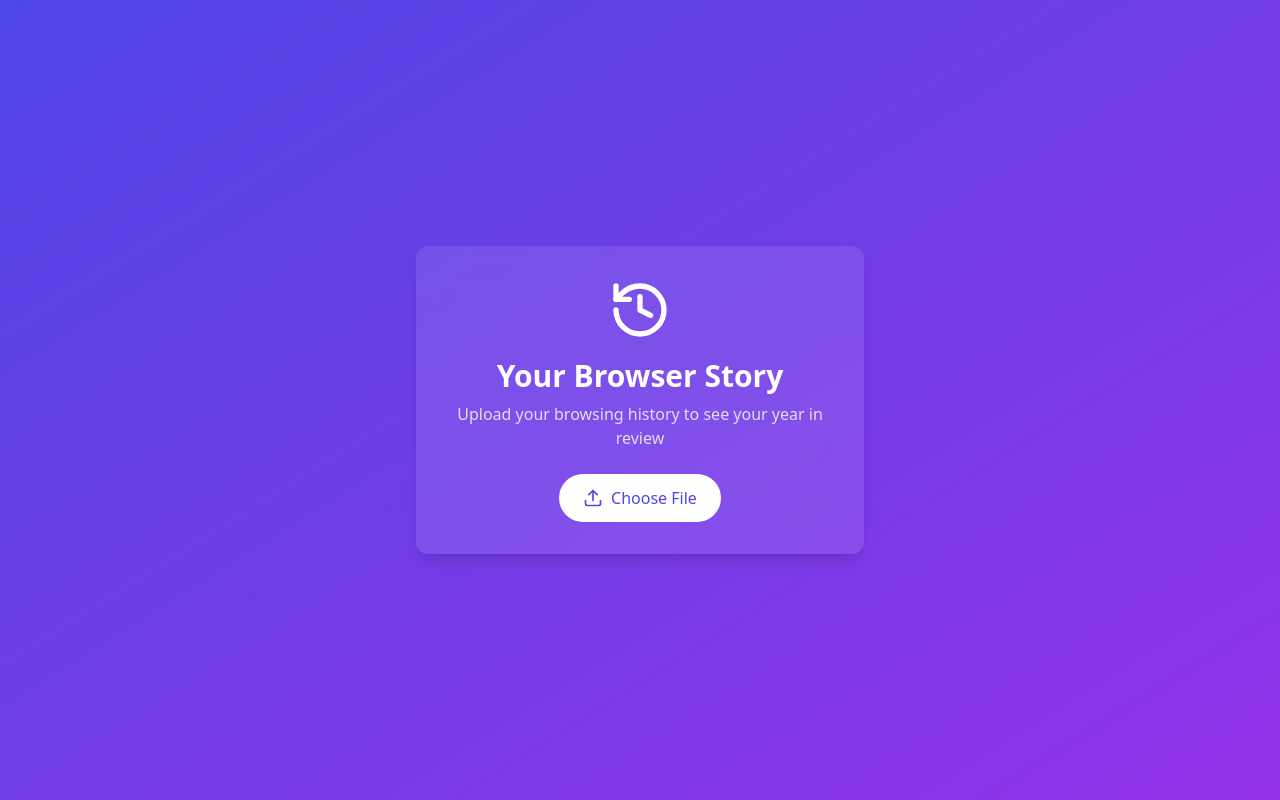
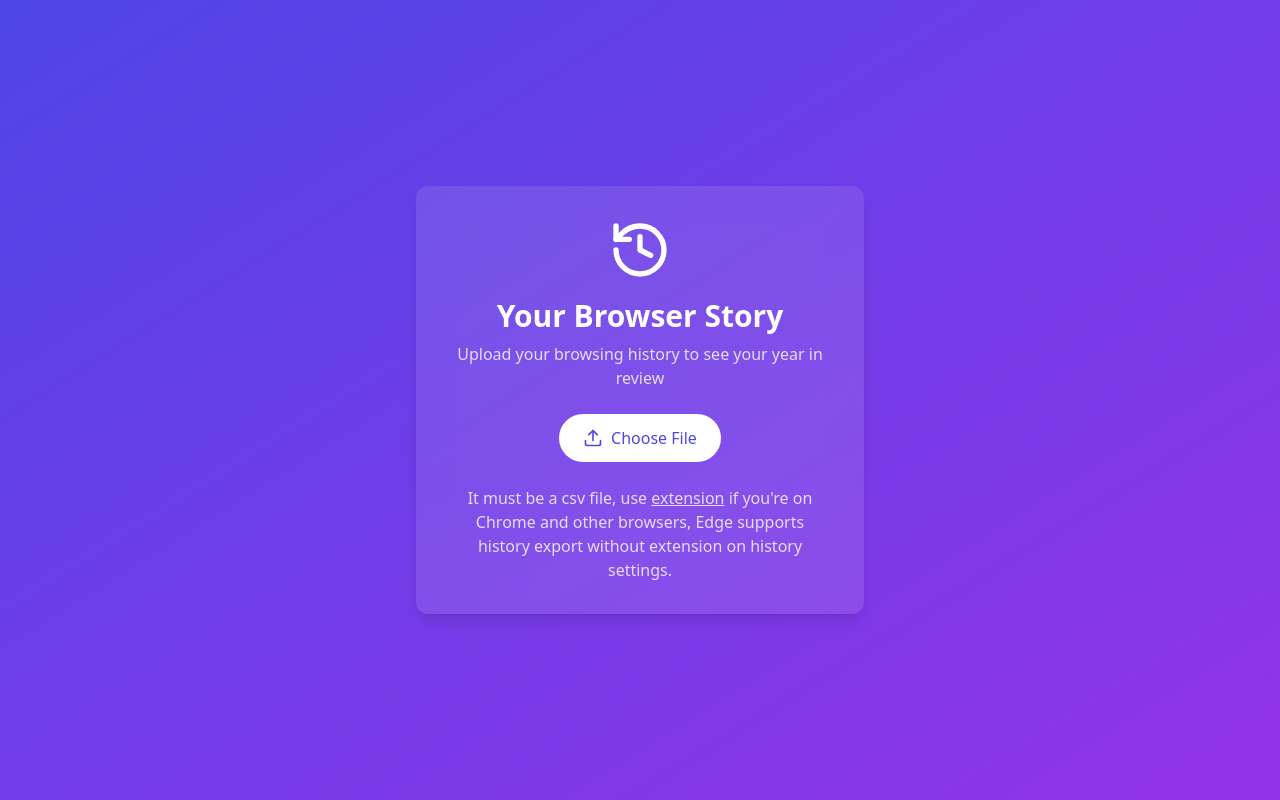
Before and after one commit to abishek77s/project, a React (Vite) app: page / in a window 1280 px wide. Built offline with nearby package versions, Linux system fonts and the light colour scheme.

Commit message:
Added Extension link

```diff
--- a/src/App.tsx
+++ b/src/App.tsx
@@ -216,8 +216,9 @@ function App() {
           <p className="text-white/80 mb-6">
             Upload your browsing history to see your year in review
           </p>
-          <label className="inline-flex items-center px-6 py-3 bg-white text-indigo-600 rounded-full cursor-pointer hover:bg-white/90 transition-colors font-medium">
-            <Upload className="w-5 h-5 mr-2" />
+
+          <label className="inline-flex items-center px-6 py-3 mb-6 bg-white text-indigo-600 rounded-full cursor-pointer hover:bg-white/90 transition-colors font-medium">
+            <Upload className="w-5 h-5 mr-2 " />
             Choose File
             <input
               type="file"
@@ -226,6 +227,20 @@ function App() {
               className="hidden"
             />
           </label>
+          <p className="text-white/80 ">
+            It must be a csv file, use{" "}
+            {
+              <a
+                className="underline"
+                target="_blank"
+                href="https://chromewebstore.google.com/detail/export-chrome-history/dihloblpkeiddiaojbagoecedbfpifdj"
+              >
+                extension
+              </a>
+            }{" "}
+            if you're on Chrome and other browsers, Edge supports history export
+            without extension on history settings.
+          </p>
         </motion.div>
       </div>
     );
--- a/src/components/HiddenGems.tsx
+++ b/src/components/HiddenGems.tsx
@@ -8,6 +8,7 @@ interface HiddenGemsProps {
 }
 
 export const HiddenGems: React.FC<HiddenGemsProps> = ({ gems }) => {
+  console.log(gems.map((g) => g.domain));
   return (
     <div className="bg-white p-6 rounded-xl shadow-lg">
       <div className="flex items-center gap-2 mb-6">
@@ -27,7 +28,11 @@ export const HiddenGems: React.FC<HiddenGemsProps> = ({ gems }) => {
             transition={{ duration: 0.5, delay: index * 0.1 }}
             className="bg-gradient-to-br from-indigo-50 to-white p-4 rounded-lg border border-indigo-100"
           >
-            <a href={gem.domain} target="_blank">
+            <a
+              href={`https://${gem.domain}`}
+              target="_blank"
+              rel="noopener noreferrer"
+            >
               <div className="flex items-center justify-between">
                 <h4 className="text-lg font-medium text-gray-800">
                   {gem.domain}
```
Also changed, not shown: src/components/YearlyHeatmap.tsx (+9 -3 lines).
